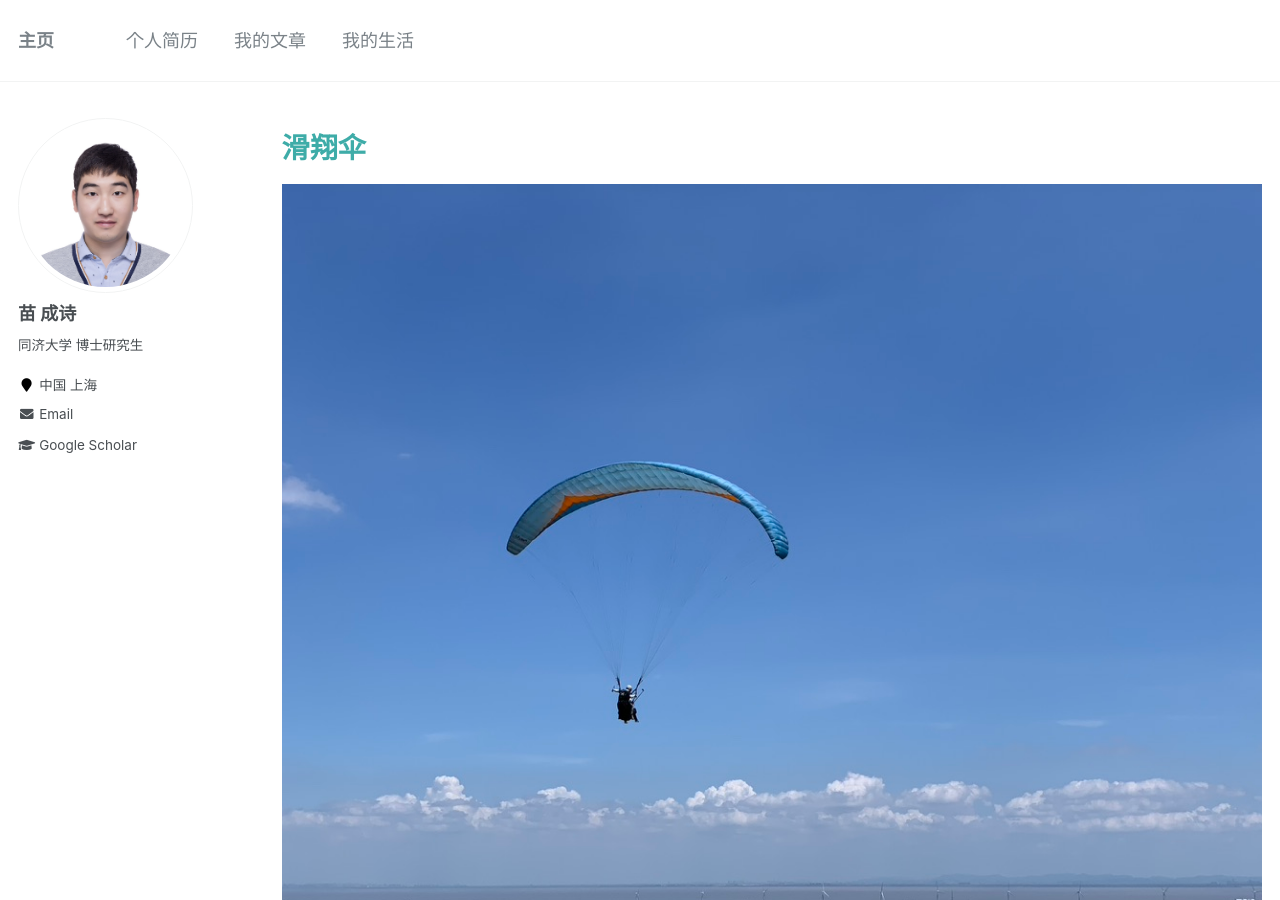
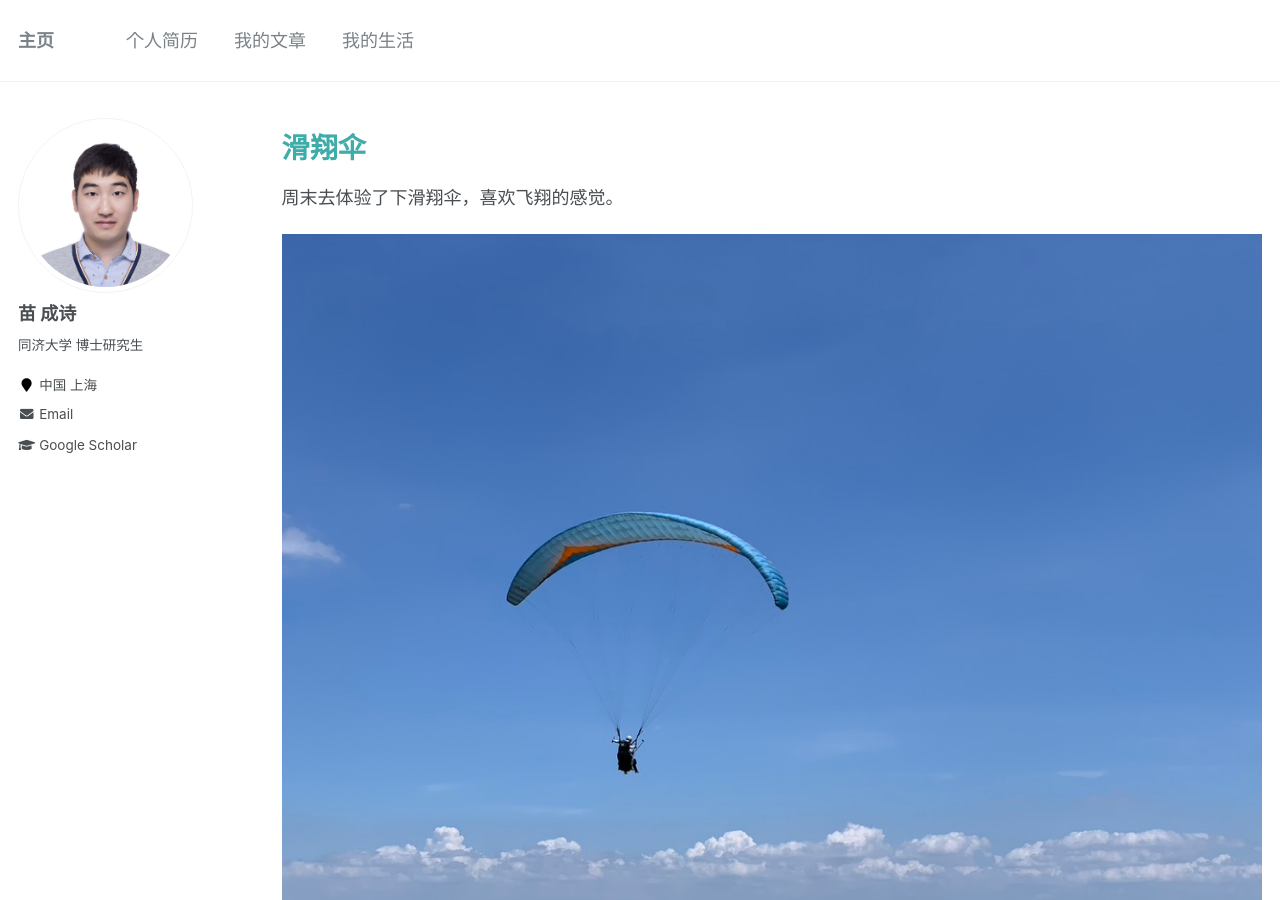
Before and after one commit to miaochengshi/cn, a Jekyll site: the page built from _pages/life.md, in a window 1280 px wide and 900 px high. Built offline with Jekyll 4.4.1, drawn with Linux system fonts in a browser that asks for light colours.

Commit message:
Update life.md

```diff
--- a/_pages/life.md
+++ b/_pages/life.md
@@ -9,4 +9,8 @@ redirect_from:
 
 滑翔伞
 ======
-![My WeChat Official Account](/images/paragliding1.jpeg)![My WeChat Official Account](/images/paragliding2.jpeg)![My WeChat Official Account](/images/paragliding3.jpeg)
+周末去体验了下滑翔伞，喜欢飞翔的感觉。
+
+![My WeChat Official Account](/images/paragliding1.jpeg)
+![My WeChat Official Account](/images/paragliding2.jpeg)
+![My WeChat Official Account](/images/paragliding3.jpeg)
```
